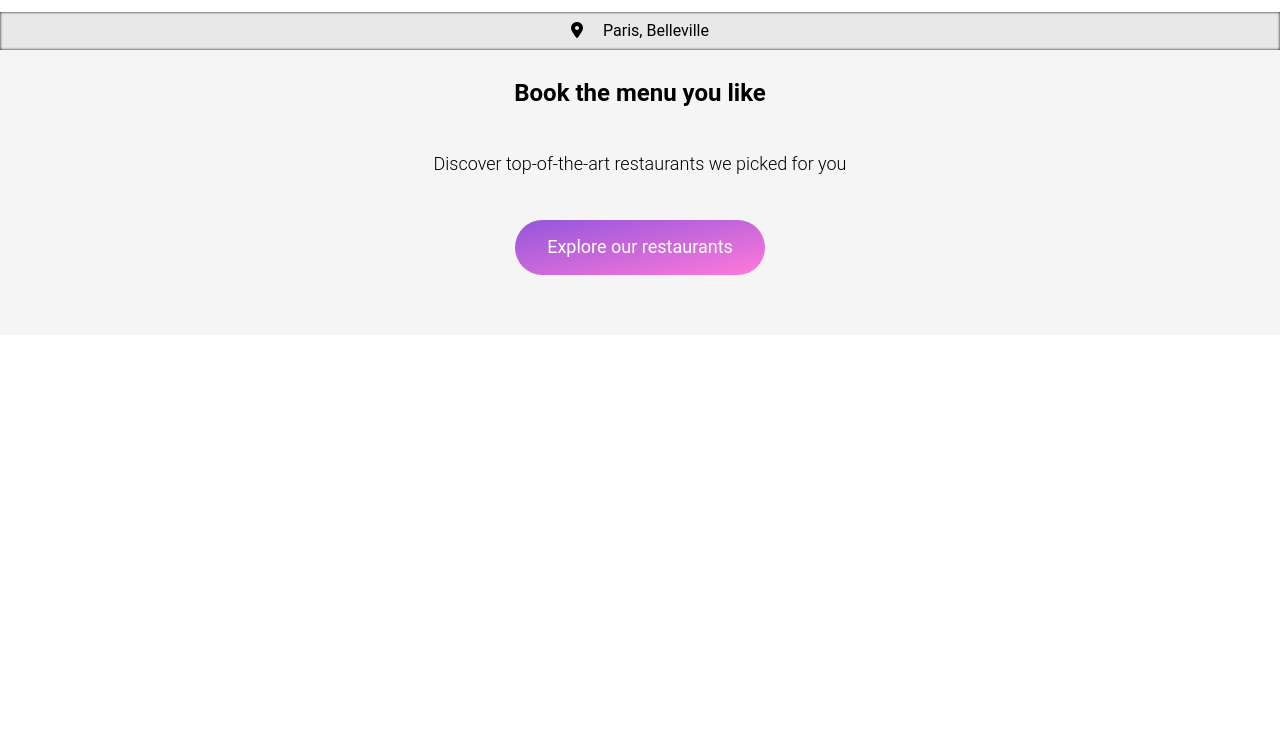
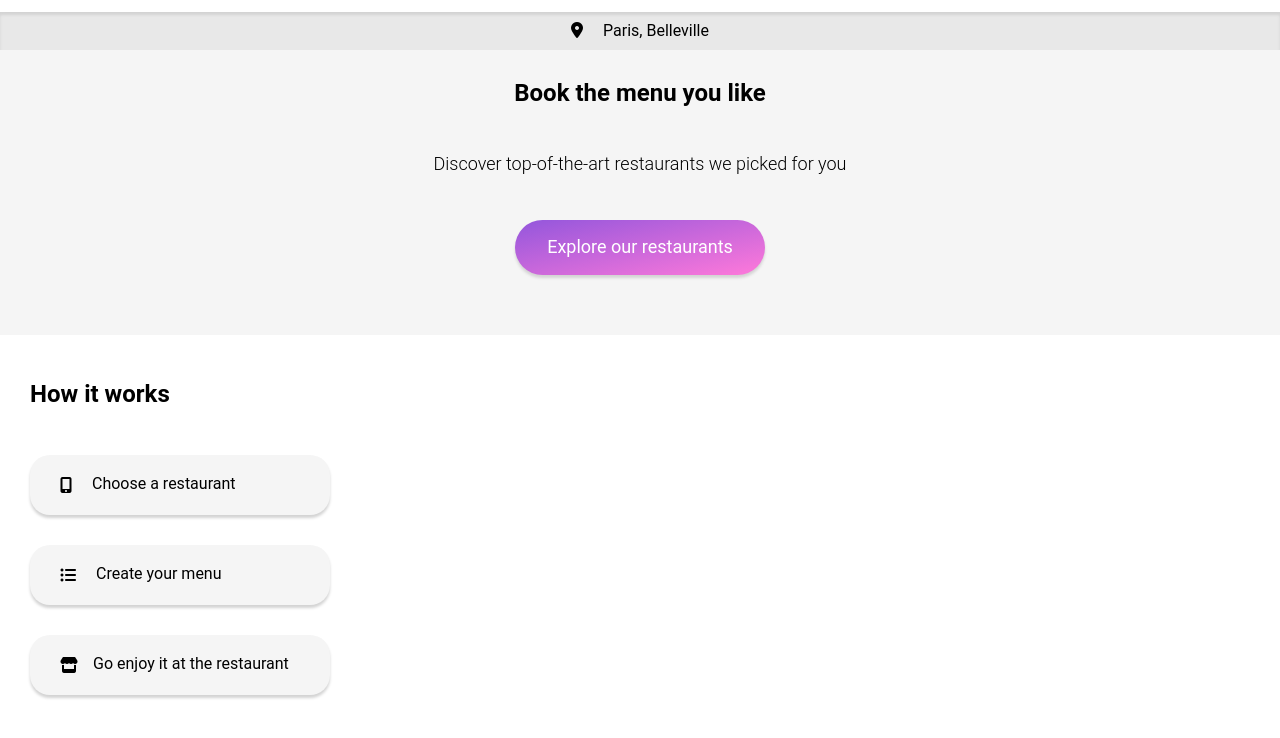
Before and after one commit to dannyhaymes/P3-Oh__my__food, a website: page index.html in a window 1280 px wide. Shown: the part 62-800 px from the top of the page. Drawn offline with Linux system fonts and the light colour scheme.

Commit message:
instructions centered and spaced

```diff
--- a/css/sass/pages/_home.scss
+++ b/css/sass/pages/_home.scss
@@ -1,10 +1,12 @@
 .location {
+    font-size: 16px;
     background-color: #e8e8e8;
     padding-top: 10px;
     padding-bottom: 10px;
     margin-right: 0;
-    -moz-box-shadow: inset 0 0 3px #000000;
-    -webkit-box-shadow: inset 0 0 3px #000000;
+    // -moz-box-shadow: inset 0 0 3px #000000;
+    // -webkit-box-shadow: inset 0 0 3px #000000;
+    box-shadow: inset 0 3px 3px #d3d3d3;
     gap: 20px;
     display: flex;
     justify-content: center;
@@ -18,14 +20,13 @@
     flex-direction: column;
     flex-wrap: nowrap;
     align-items: center;
-}
 
-.explore-head {
+    &-head {
         font-size: 24px;
         margin-top: 30px;
     }
 
-.explore-text {
+    &-text {
         font-size: 18px;
         margin-left: 15px;
         margin-right: 15px;
@@ -33,12 +34,64 @@
         text-align: center;
     }
 
-.explore__button {
+    &__button {
         background-image: linear-gradient(to bottom right, $primary-color, $secondary-color);
         color: white;
+        box-shadow: 0 3px 3px #d3d3d3;
         border-radius: 30px;
         width: 250px;
         height: 55px;
         font-size: 18px;
         border: 0;
     }
+}
+
+.instructions {
+    margin: 30px;
+    gap: 30px;
+    display: flex;
+    flex-direction: column;
+    justify-content: space-between;
+    &-instructions-icon {
+        color: #e8e8e8;
+    }
+    &-head {
+        font-size: 24px;
+    }
+    &-choose {
+        background-color: whitesmoke;
+        box-shadow: 0 3px 3px #d3d3d3;
+        font-size: 16px;
+        border-radius: 20px;
+        padding-left: 30px;
+        height: 60px;
+        width: 270px;
+        gap: 20px;
+        display: flex;
+        align-items: center;
+    }
+    &-create {
+        background-color: whitesmoke;
+        box-shadow: 0 3px 3px #d3d3d3;
+        font-size: 16px;
+        border-radius: 20px;
+        padding-left: 30px;
+        height: 60px;
+        width: 270px;
+        gap: 20px;
+        display: flex;
+        align-items: center;
+    }
+    &-enjoy {
+        background-color: whitesmoke;
+        box-shadow: 0 3px 3px #d3d3d3;
+        font-size: 16px;
+        border-radius: 20px;
+        padding-left: 30px;
+        height: 60px;
+        width: 270px;
+        gap: 15px;
+        display: flex;
+        align-items: center;
+    }
+}
--- a/css/sass/utils/_variables.scss
+++ b/css/sass/utils/_variables.scss
@@ -1,2 +1,3 @@
 $primary-color: #9356dc;
 $secondary-color: #ff79da;
+$tertiary-color: #99e2d0;
--- a/index.html
+++ b/index.html
@@ -28,5 +28,10 @@
       <a class="explore-text"> Discover top-of-the-art restaurants we picked for you</a>
       <button class="explore__button"> Explore our restaurants</button>
     </div>
-  </section>
+    <div class="instructions">
+      <h1 class="instructions-head">How it works</h1>
+        <a class="instructions-choose"><i class="instructions-icon fa-solid fa-mobile-screen-button"></i><b>Choose a restaurant</b></a>
+        <a class="instructions-create"><i class="instructions-icon fa-solid fa-list-ul"></i><b>Create your menu</b></a>
+        <a class="instructions-enjoy"><i class="instructions-icon fa-solid fa-store"></i><b>Go enjoy it at the restaurant</b></a>
+    </div>
 </body>
```
Also changed, not shown: css/main.css, 1 other file. Lines whose indentation alone changed are shown as unchanged.
